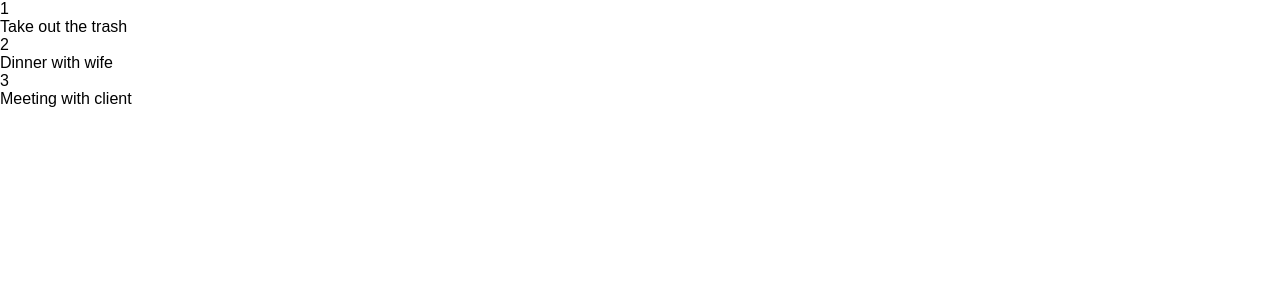
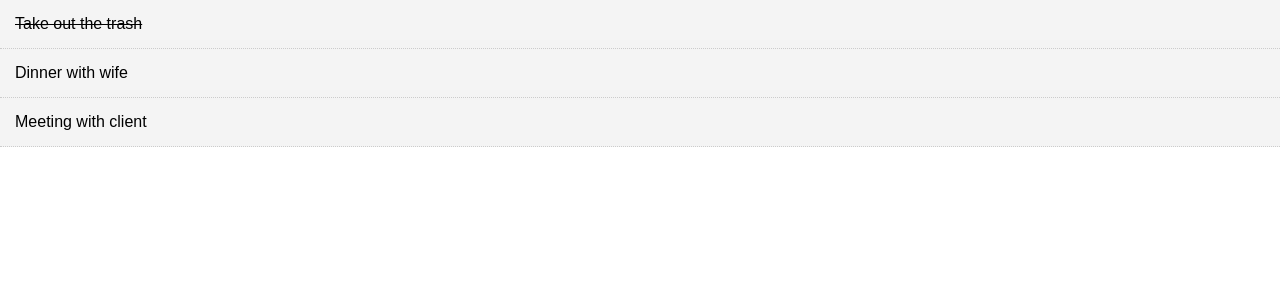
Before and after one commit to EdwinWalela/react-refresher, a React (Create React App) app: page / in a window 1280 px wide. Shown: the top 300 px of the page. Built offline with nearby package versions, Linux system fonts and the light colour scheme.

Commit message:
dynamic styles

```diff
--- a/src/App.jsx
+++ b/src/App.jsx
@@ -9,7 +9,7 @@ class App extends Component{
       {
         id:1,
         title: 'Take out the trash',
-        completed:false
+        completed:true
       },
       {
         id:2,
--- a/src/components/TodoItem.jsx
+++ b/src/components/TodoItem.jsx
@@ -4,18 +4,28 @@ import PropTypes from 'prop-types';
 import '../App.css';
 
 class TodoItem extends Component{
+
+    getStyle = (todo) => {
+        return {
+            margin:'auto',
+            padding:'15px',
+            textDecoration: todo.completed ? 'line-through' : 'none',
+            background: '#f4f4f4',
+            borderBottom:'1px #ccc dotted'
+        }
+    }
+
     render(){
         let todo = this.props.todo;
         return(
-            <div>
-                <p>{todo.id}</p>
+            <div style={this.getStyle(todo)}>
                 <p>{todo.title}</p>
-                <p>{todo.completed}</p>
             </div>
         )
     }
 }
 
+// PropTypes
 TodoItem.propTypes = {
     todo:PropTypes.object.isRequired
 }
```
